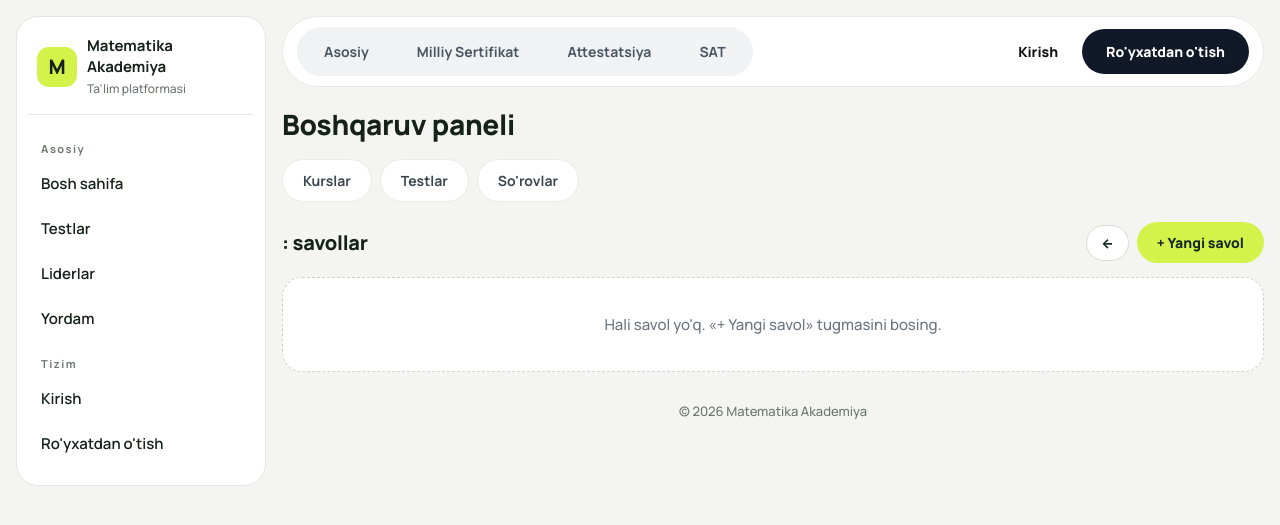
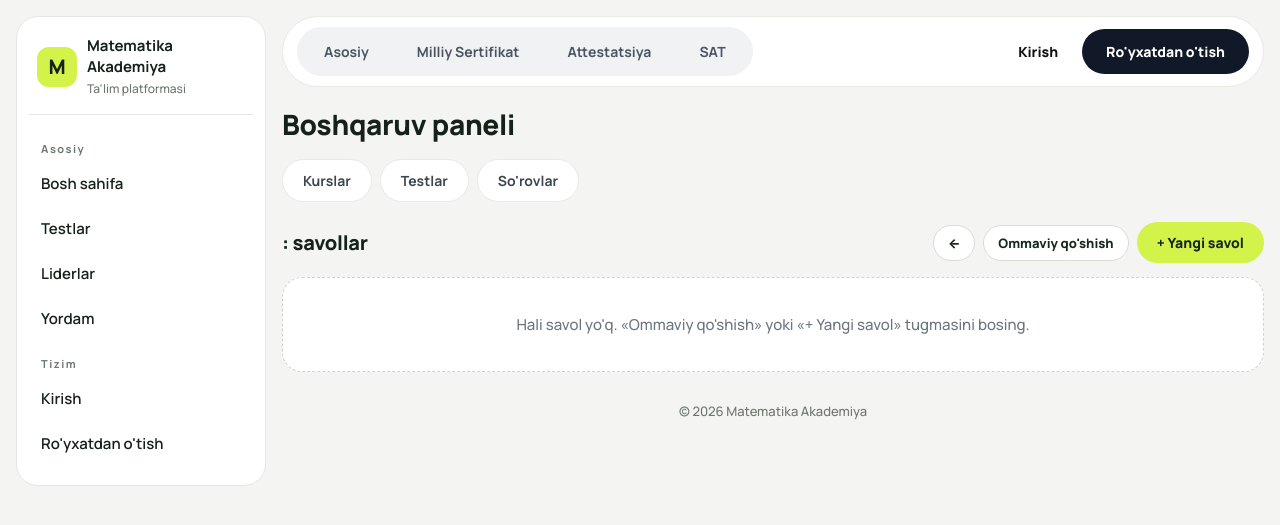
Before and after one commit to rahimjonovabdullo/matematika-akademiya, a Django app: template academy/templates/academy/manage/questions.html in a window 1280 px wide. Shown: the top 525 px of the page. Run offline with Django 5.2, Linux system fonts and the light colour scheme; the template is opened without the code that fills it, so the values that code supplies are empty.

Commit message:
Update questions.html

```diff
--- a/academy/templates/academy/manage/questions.html
+++ b/academy/templates/academy/manage/questions.html
@@ -9,6 +9,7 @@
     <h2>{{ course.title }}: savollar</h2>
     <div class="mg-actions">
       <a class="mg-btn mg-btn-line mg-btn-sm" href="{% url info.list_url %}">← {{ info.plural }}</a>
+      <a class="mg-btn mg-btn-line mg-btn-sm" href="{% url 'manage_bulk_questions' course.pk %}">Ommaviy qo'shish</a>
       <a class="mg-add" href="{% url 'manage_question_new' course.pk %}">+ Yangi savol</a>
     </div>
   </div>
@@ -36,7 +37,7 @@
     {% endfor %}
   </div>
   {% else %}
-  <div class="mg-empty">Hali savol yo'q. «+ Yangi savol» tugmasini bosing.</div>
+  <div class="mg-empty">Hali savol yo'q. «Ommaviy qo'shish» yoki «+ Yangi savol» tugmasini bosing.</div>
   {% endif %}
 </div>
 {% endblock %}
```
